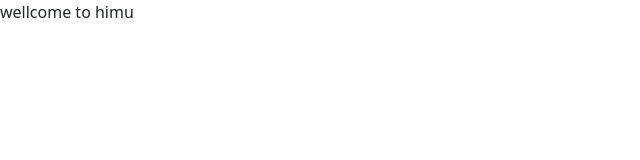
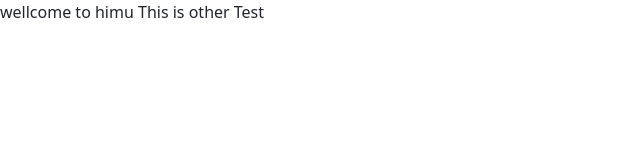
Before and after one commit to tunerhimu/himuone.github.io, a plain HTML site: page index.html in a window 1280 px wide. Shown: the whole page, without its empty margins (0-640 px from the left). Drawn offline with Linux system fonts and the light colour scheme.

Commit message:
Initial commit

```diff
--- a/index.html
+++ b/index.html
@@ -8,6 +8,7 @@
 <body>
    <div class="head1">
        wellcome to himu
+       This is other Test
    </div>
 
 
```
